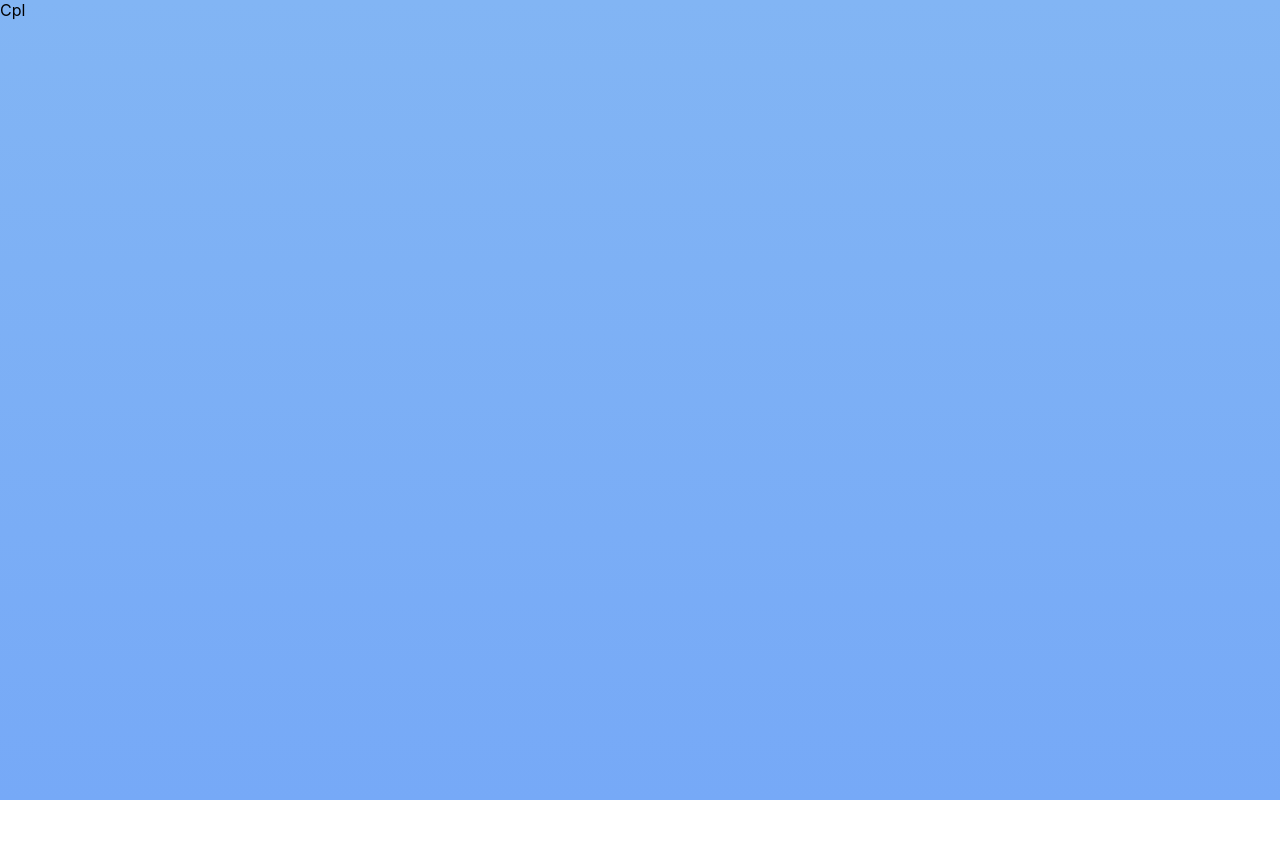
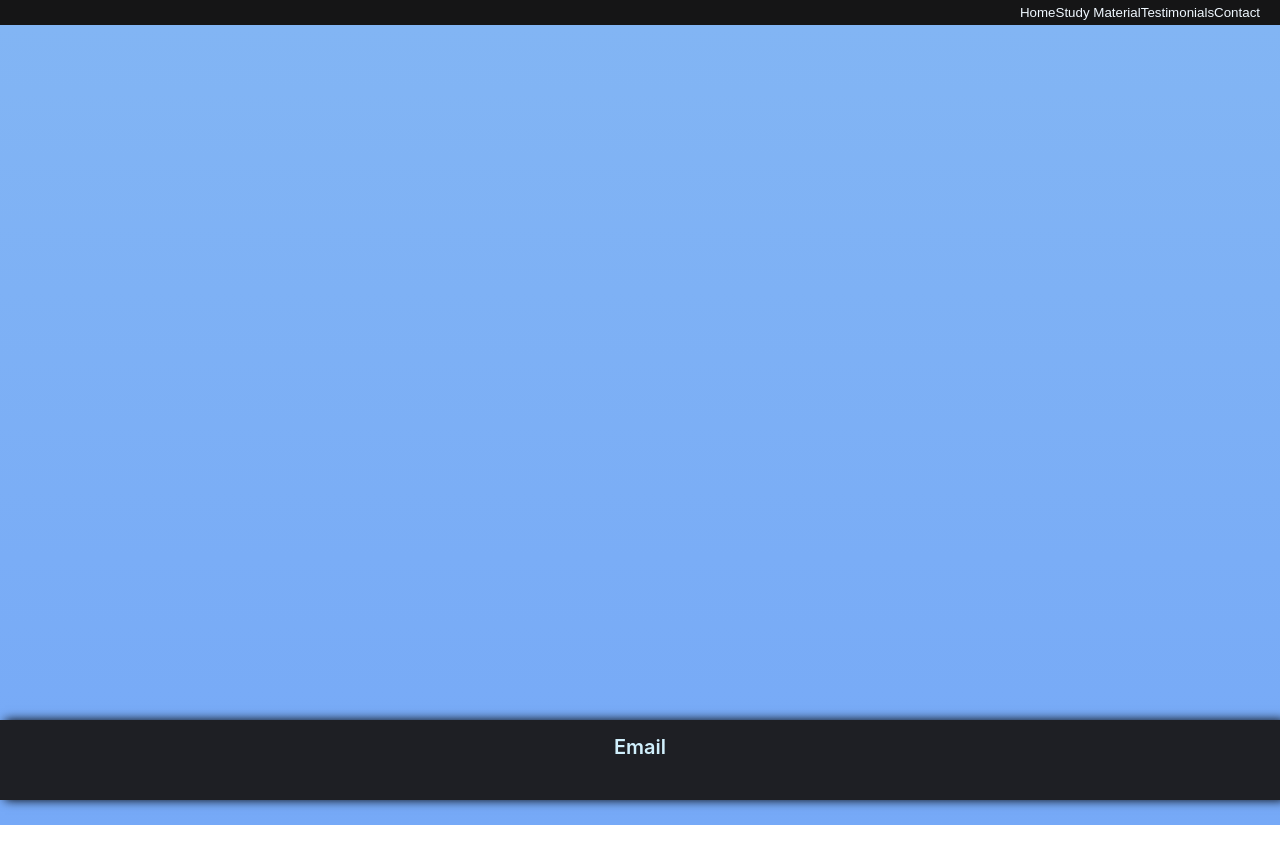
Before and after one commit to babypilot007/flyhimalay, a React (Create React App) app: page /study/cpl in a window 1280 px wide. Shown: the top 864 px of the page. Before the commit the page ends 800 px from the top, so only its background shows below. Built offline with nearby package versions, Linux system fonts and the light colour scheme.

Commit message:
commit_new

```diff
--- a/src/Cpl.js
+++ b/src/Cpl.js
@@ -1,8 +1,17 @@
 import React from 'react'
+import Nav from './Nav'
+import Email from './Email'
 
 function Cpl() {
   return (
-    <div className='App'>Cpl</div>
+    <>
+    <Nav />
+    <div className='App'>
+
+    </div>
+
+    <Email />
+    </>
   )
 }
 
--- a/src/Instrument.js
+++ b/src/Instrument.js
@@ -1,8 +1,14 @@
 import React from 'react'
+import Nav from './Nav'
 
 function Instrument() {
   return (
-    <div className='App'>Instrument</div>
+    <>
+    <Nav />
+    <div className='App'>
+
+    </div>
+    </>
   )
 }
 
--- a/src/Nav.js
+++ b/src/Nav.js
@@ -7,11 +7,13 @@ export default function Nav() {
   return (
     <div className='navbar'>
 
+    <button onClick={()=>{navigate('/')}}>Home</button>
     <button onClick={()=>{navigate('/study')}}>Study Material</button>
     <button onClick={()=>{navigate('')}}>Testimonials</button>
     <button onClick={()=>{navigate('')}}>Contact</button>
 
 
+
     </div>
   )
 }
--- a/src/Ppl.js
+++ b/src/Ppl.js
@@ -1,10 +1,16 @@
 import React from 'react'
+import Nav from './Nav'
+import Email from './Email'
 
 function Ppl() {
   return (
+    <>
+    <Nav />
     <div className='App'>
 
     </div>
+    <Email/>
+    </>
   )
 }
 
```
